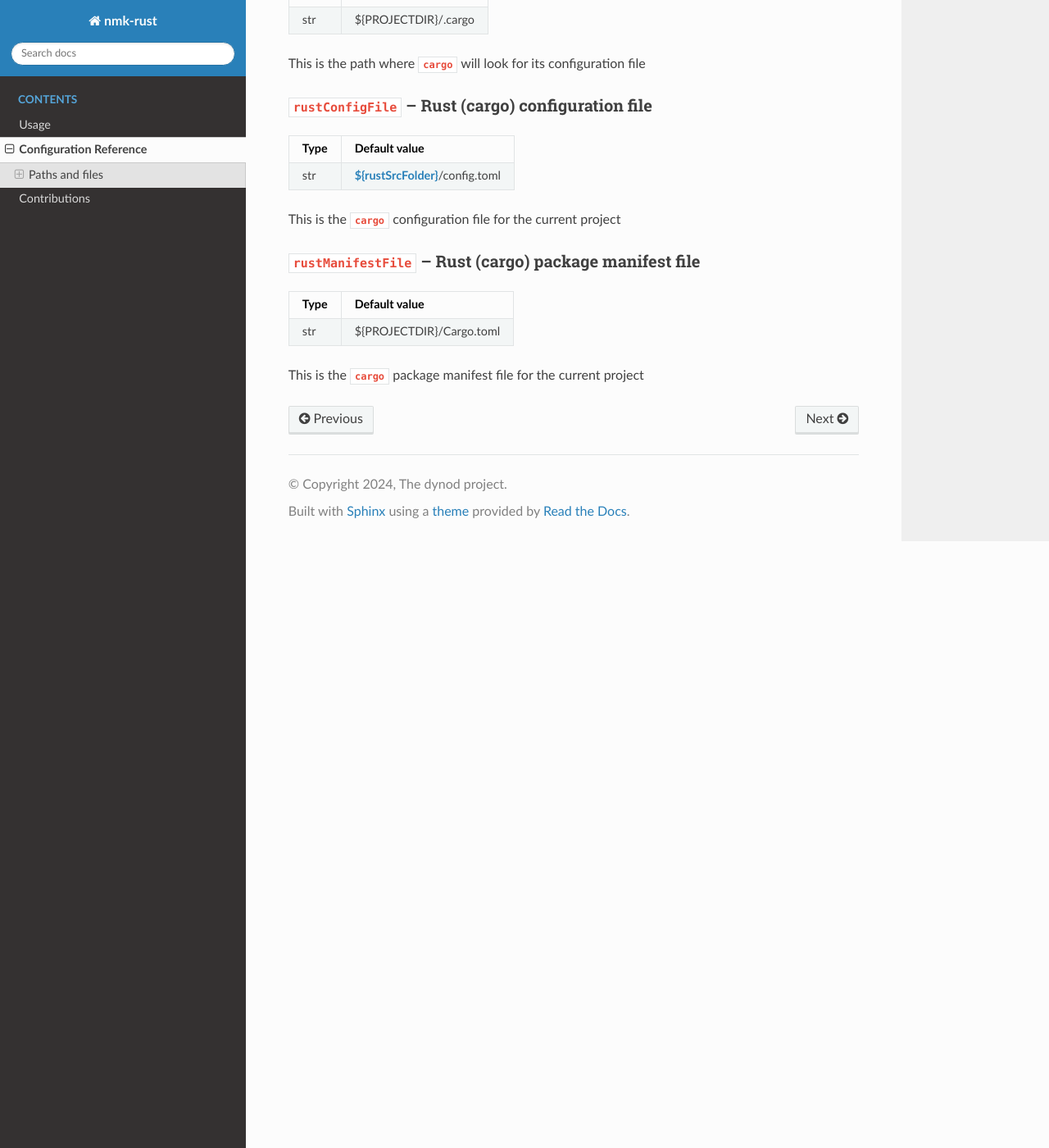
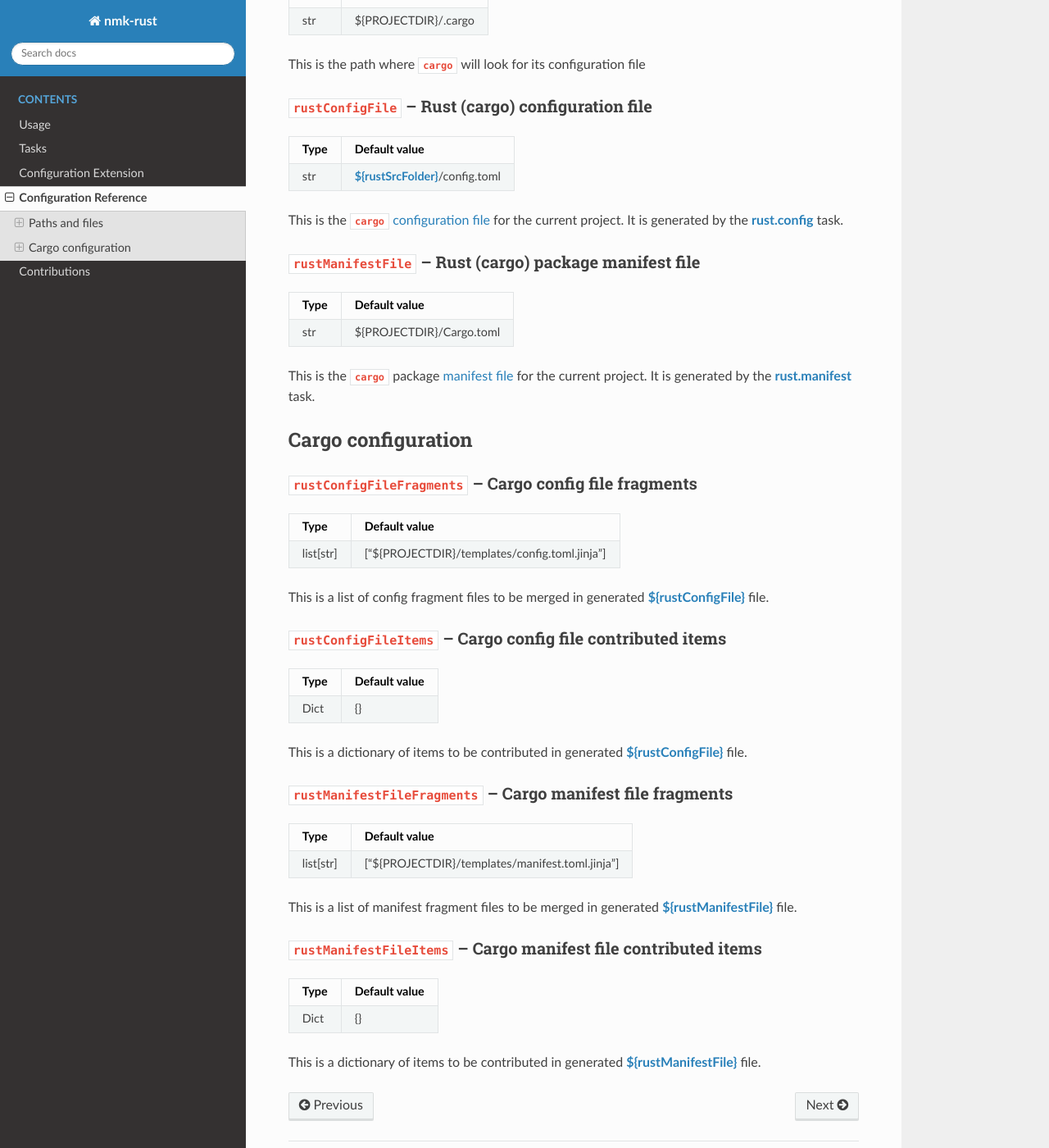
Before and after one commit to dynod/nmk-rust, a Sphinx documentation site: the page built from doc/config.md, in a window 1280 px wide and 1400 px high, scrolled down 1006 px. Shown: the whole window at 82% size. Built offline with Sphinx 7.4.7 and the Read the Docs theme 3.1.0, drawn with Linux system fonts in a browser that asks for light colours; some of the changed text lies outside the part shown.

Commit message:
Cargo config/manifest files generation

```diff
--- a/doc/config.md
+++ b/doc/config.md
@@ -2,7 +2,7 @@
 
 The **`nmk-rust`** plugin handles the configuration items listed in this page.
 
-All of them are initiliazed with convenient default values, so that you don't need to setup them for a default working behavior. You can anyway override them in your projet if you need to fine tune the plugin behavior.
+All of them are initiliazed with convenient default values, so that you don't need to setup them for a default working behavior. You can anyway override them in your projet if you need to fine tune the plugin behavior. [Some items](extend.md) are specifically designed to be extended by **`nmk`** projects and plugins.
 
 ## Paths and files
 
@@ -49,7 +49,7 @@ This is the path where **`cargo`** will look for its configuration file
 |-     |-
 | str  | **{ref}`${rustSrcFolder}<rustSrcFolder>`**/config.toml
 
-This is the **`cargo`** configuration file for the current project
+This is the **`cargo`** [configuration file](https://doc.rust-lang.org/cargo/reference/config.html) for the current project. It is generated by the **{ref}`rust.config<rust.config>`** task.
 
 (rustManifestFile)=
 ### **`rustManifestFile`** -- Rust (cargo) package manifest file
@@ -58,4 +58,42 @@ This is the **`cargo`** configuration file for the current project
 |-     |-
 | str  | ${PROJECTDIR}/Cargo.toml
 
-This is the **`cargo`** package manifest file for the current project
+This is the **`cargo`** package [manifest file](https://doc.rust-lang.org/cargo/reference/manifest.html) for the current project. It is generated by the **{ref}`rust.manifest<rust.manifest>`** task.
+
+## Cargo configuration
+
+(rustConfigFileFragments)=
+### **`rustConfigFileFragments`** -- Cargo config file fragments
+
+| Type | Default value |
+|-     |-
+| list[str]  | ["${PROJECTDIR}/templates/config.toml.jinja"]
+
+This is a list of config fragment files to be merged in generated **{ref}`${rustConfigFile}<rustConfigFile>`** file.
+
+(rustConfigFileItems)=
+### **`rustConfigFileItems`** -- Cargo config file contributed items
+
+| Type | Default value |
+|-     |-
+| Dict | {}
+
+This is a dictionary of items to be contributed in generated **{ref}`${rustConfigFile}<rustConfigFile>`** file.
+
+(rustManifestFileFragments)=
+### **`rustManifestFileFragments`** -- Cargo manifest file fragments
+
+| Type | Default value |
+|-     |-
+| list[str]  | ["${PROJECTDIR}/templates/manifest.toml.jinja"]
+
+This is a list of manifest fragment files to be merged in generated **{ref}`${rustManifestFile}<rustManifestFile>`** file.
+
+(rustManifestFileItems)=
+### **`rustManifestFileItems`** -- Cargo manifest file contributed items
+
+| Type | Default value |
+|-     |-
+| Dict | {}
+
+This is a dictionary of items to be contributed in generated **{ref}`${rustManifestFile}<rustManifestFile>`** file.
--- a/src/nmk_rust/plugin.yml
+++ b/src/nmk_rust/plugin.yml
@@ -2,6 +2,7 @@
 refs:
   - pip://nmk-base!plugin.yml
   - files.yml   # Folders and files
+  - cargo.yml   # Cargo files generation
 
 config:
     # Plugin version
--- /dev/null
+++ b/src/nmk_rust/templates/config.toml.jinja
@@ -0,0 +1,2 @@
+[build]
+target-dir = "{{ rustTargetFolder }}"
--- /dev/null
+++ b/src/nmk_rust/templates/manifest.toml.jinja
@@ -0,0 +1,3 @@
+[package]
+name = "{{ projectName }}"
+authors = ["{{ projectAuthor }}"]
```
Also changed, not shown: README.md (+1 -0 lines), doc/extend.md (added, +14 -0 lines), doc/index.md (+2 -0 lines), doc/tasks.md (added, +47 -0 lines), doc/usage.md (+1 -1 lines), src/nmk_rust/cargo.yml (added, +54 -0 lines), 2 other files.
